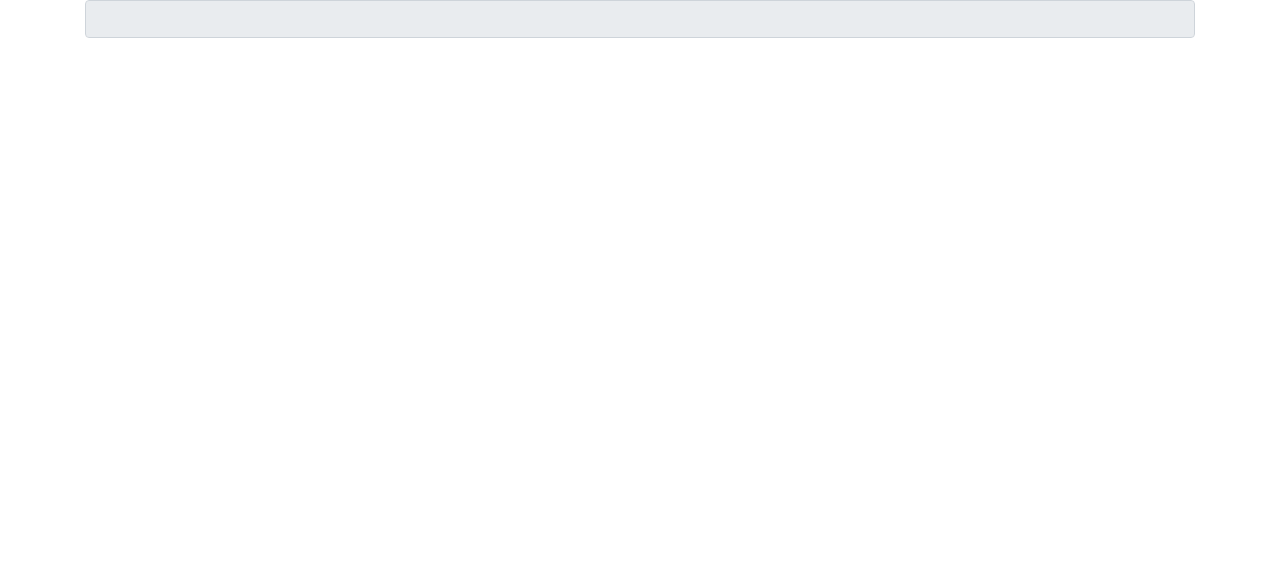
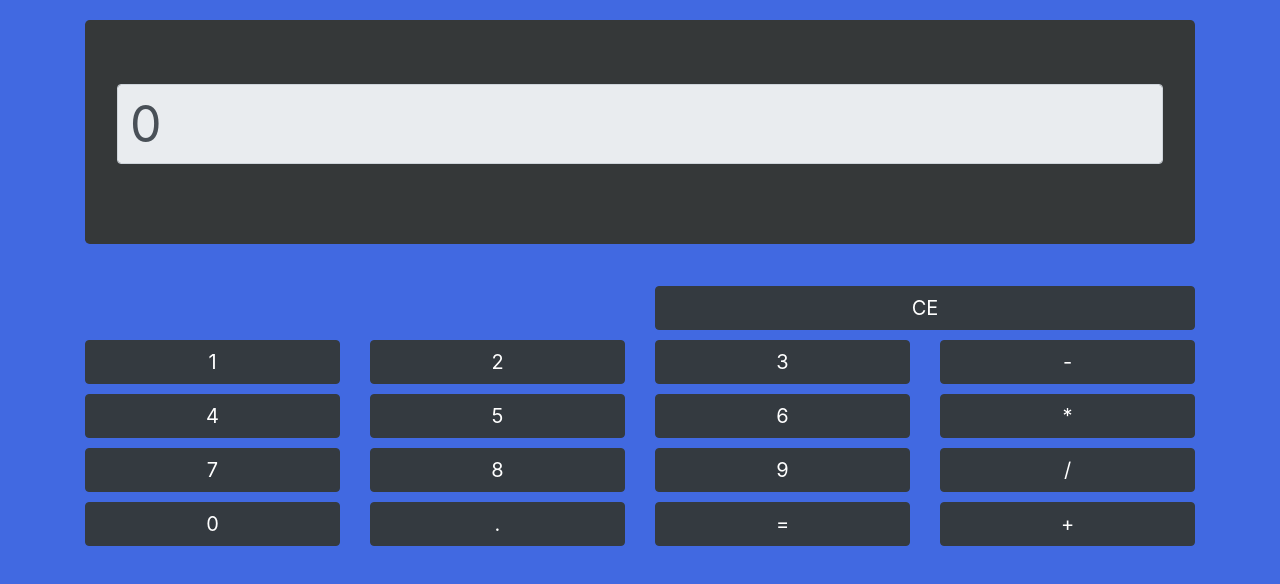
Before and after one commit to JoaoSantos120/ProjetoCalculadoraDefinitivo, a website: page www/index.html in a window 1280 px wide. Drawn offline with nearby package versions, Linux system fonts and the light colour scheme.

Commit message:
Alteração no HTML e CSS.

```diff
--- a/www/css/style.css
+++ b/www/css/style.css
@@ -1,7 +1,20 @@
 /**/
-
+#fundo {
+  background-color:#4169E1;
+}
 .display {
-  margin-top: 40px;
   height: 80px;
   font-size: 50px;
 }
+
+.linha {
+ margin-top: 10px;
+}
+
+.linha button {
+  font-size: 20px;
+}
+.jumbotron {
+  margin-top: 20px;
+  background-color: #353839;
+}
--- a/www/index.html
+++ b/www/index.html
@@ -12,13 +12,78 @@
   <link rel="stylesheet" href="css/style.css">
 
 </head>
-<body>
+<body id="fundo">
   <div class="container">
     <div class="row">
       <div class="col-md 12">
+        <div class="jumbotron">
         <div class="form-group">
-          <input type="text" class="form-control" readonly>
+          <input type="text" class="form-control display" readonly value="0">
         </div>
+        </div>
+      </div>
+    </div>
+    <div class="row linha">
+
+      <div class="offset-6 col-6">
+        <button class="btn btn-dark btn-block">CE</button>
+      </div>
+
+    </div>
+    <div class="row linha">
+      <div class="col-3">
+        <button class="btn btn-dark btn-block">1</button>
+      </div>
+      <div class="col-3">
+        <button class="btn btn-dark btn-block">2</button>
+      </div>
+      <div class="col-3">
+        <button class="btn btn-dark btn-block">3</button>
+      </div>
+      <div class="col-3">
+        <button class="btn btn-dark btn-block">-</button>
+      </div>
+    </div>
+    <div class="row linha">
+      <div class="col-3">
+        <button class="btn btn-dark btn-block">4</button>
+      </div>
+      <div class="col-3">
+        <button class="btn btn-dark btn-block">5</button>
+      </div>
+      <div class="col-3">
+        <button class="btn btn-dark btn-block">6</button>
+      </div>
+      <div class="col-3">
+        <button class="btn btn-dark btn-block">*</button>
+      </div>
+    </div>
+    <div class="row linha">
+      <div class="col-3">
+        <button class="btn btn-dark btn-block">7</button>
+      </div>
+      <div class="col-3">
+        <button class="btn btn-dark btn-block">8</button>
+      </div>
+      <div class="col-3">
+        <button class="btn btn-dark btn-block">9</button>
+      </div>
+      <div class="col-3">
+        <button class="btn btn-dark btn-block">/</button>
+      </div>
+    </div>
+    <div class="row linha">
+      <div class="col-3">
+        <button class="btn btn-dark btn-block">0</button>
+      </div>
+      <div class="col-3">
+        <button class="btn btn-dark btn-block">.</button>
+      </div>
+      <div class="col-3">
+        <button class="btn btn-dark btn-block">=</button>
+      </div>
+      <div class="col-3">
+        <button class="btn btn-dark btn-block">+</button>
       </div>
     </div>
   </div>
```
